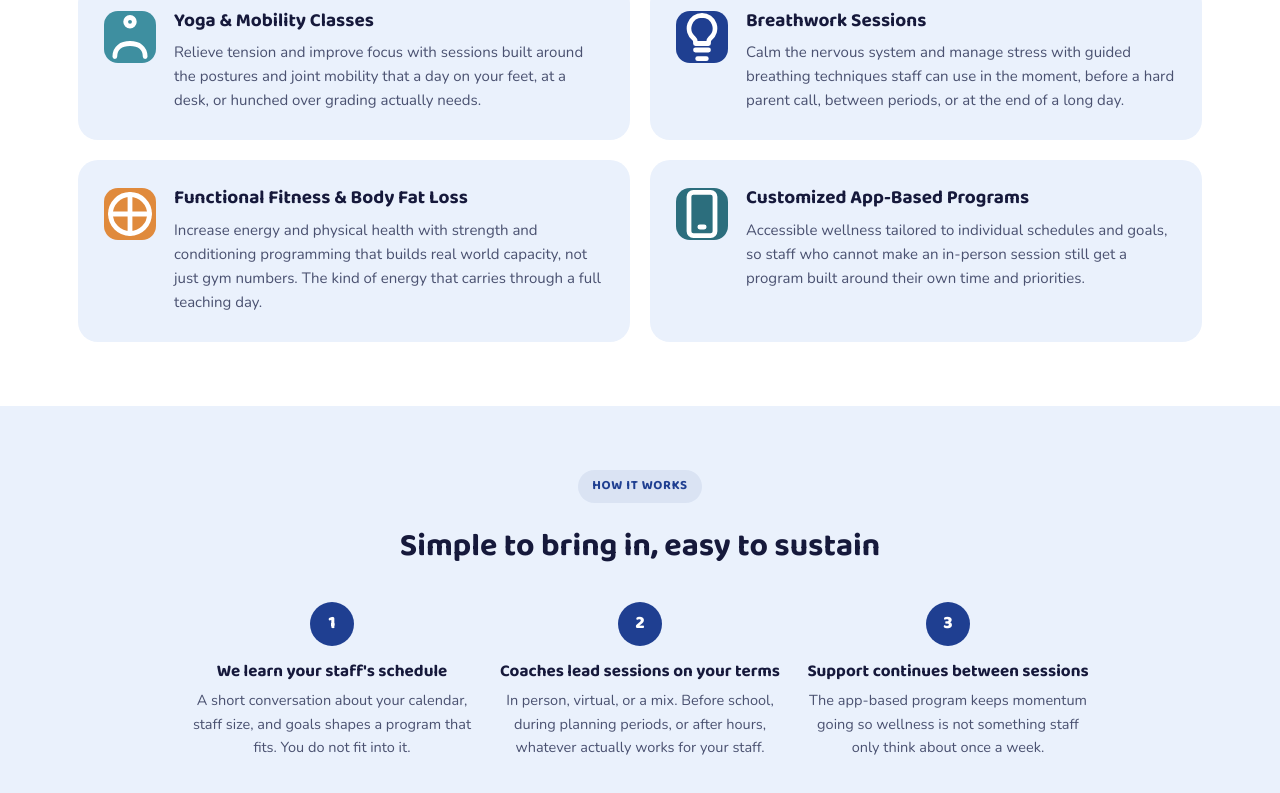
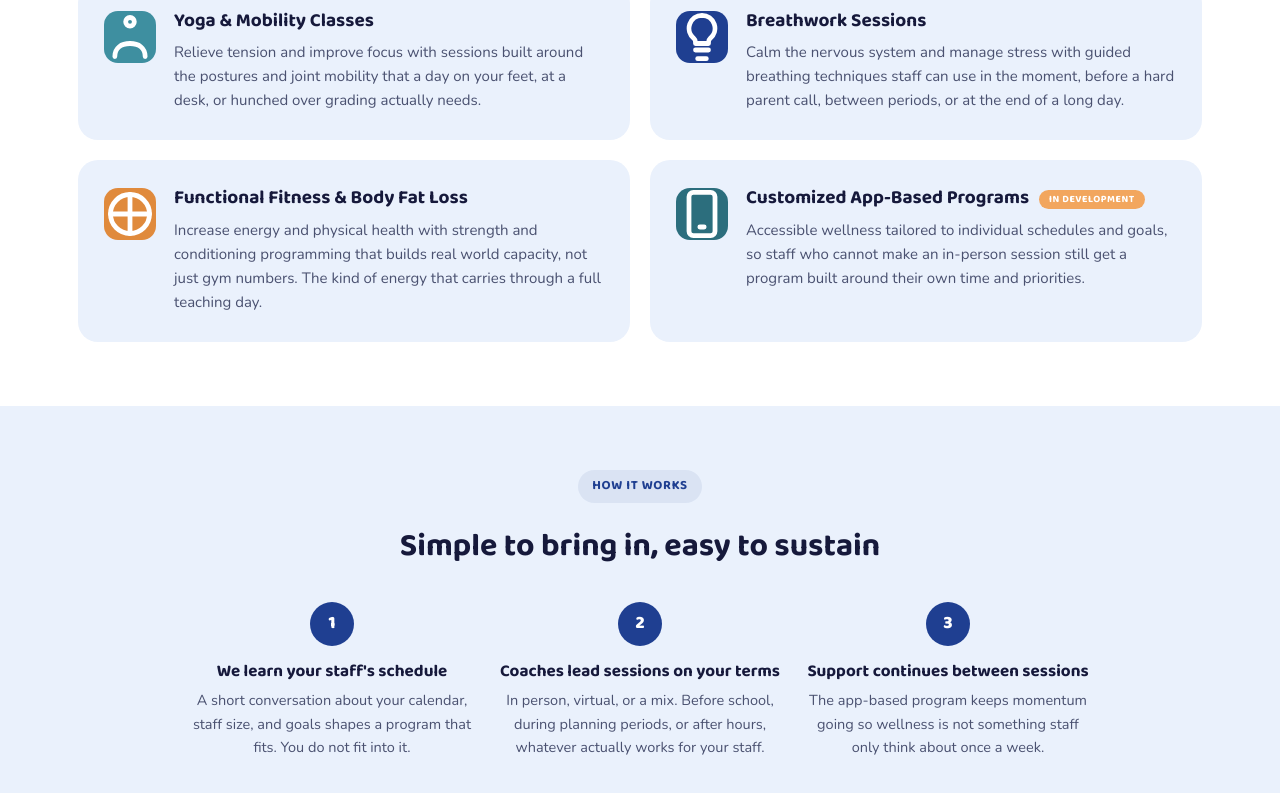
Before and after one commit to shapeyourdestiny/shapeyourdestiny, a Next.js app: page /corporate-training in a window 1280 px wide. Shown: the part 1466-2259 px from the top of the page. Built offline with nearby package versions, Linux system fonts and the light colour scheme.

Commit message:
Add 'In Development' badge to App-Based Programs

```diff
--- a/app/corporate-training/page.jsx
+++ b/app/corporate-training/page.jsx
@@ -26,6 +26,7 @@ const PROGRAMS = [
     color: "var(--teal-dark)",
     title: "Customized App-Based Programs",
     body: "Accessible wellness tailored to individual schedules and goals, so staff who cannot make an in-person session still get a program built around their own time and priorities.",
+    badge: "In Development",
   },
 ];
 
@@ -107,7 +108,10 @@ export default function CorporateTraining() {
                   <ProgramIcon type={p.icon} />
                 </div>
                 <div>
-                  <h3>{p.title}</h3>
+                  <h3>
+                    {p.title}
+                    {p.badge && <span className={styles.badge}>{p.badge}</span>}
+                  </h3>
                   <p>{p.body}</p>
                 </div>
               </div>
--- a/app/corporate-training/page.module.css
+++ b/app/corporate-training/page.module.css
@@ -31,8 +31,19 @@
 @media (max-width: 760px) { .programGrid { grid-template-columns: 1fr; } }
 .programCard { background: var(--tint); border-radius: 20px; padding: 28px 26px; display: flex; gap: 18px; }
 .programIcon { width: 52px; height: 52px; border-radius: 14px; flex: none; display: flex; align-items: center; justify-content: center; color: #fff; }
-.programCard h3 { font-size: 19px; margin-bottom: 8px; }
+.programCard h3 { font-size: 19px; margin-bottom: 8px; display: flex; align-items: center; gap: 10px; flex-wrap: wrap; }
 .programCard p { color: var(--ink-soft); font-size: 15px; margin: 0; }
+.badge {
+  font-family: 'Baloo 2', sans-serif;
+  font-weight: 700;
+  font-size: 10px;
+  letter-spacing: 0.05em;
+  text-transform: uppercase;
+  background: var(--orange);
+  color: #fff;
+  padding: 4px 10px;
+  border-radius: 999px;
+}
 
 .how { padding: 64px 0; }
 .howSteps { display: grid; grid-template-columns: repeat(3, 1fr); gap: 24px; max-width: 900px; margin: 0 auto; }
```
